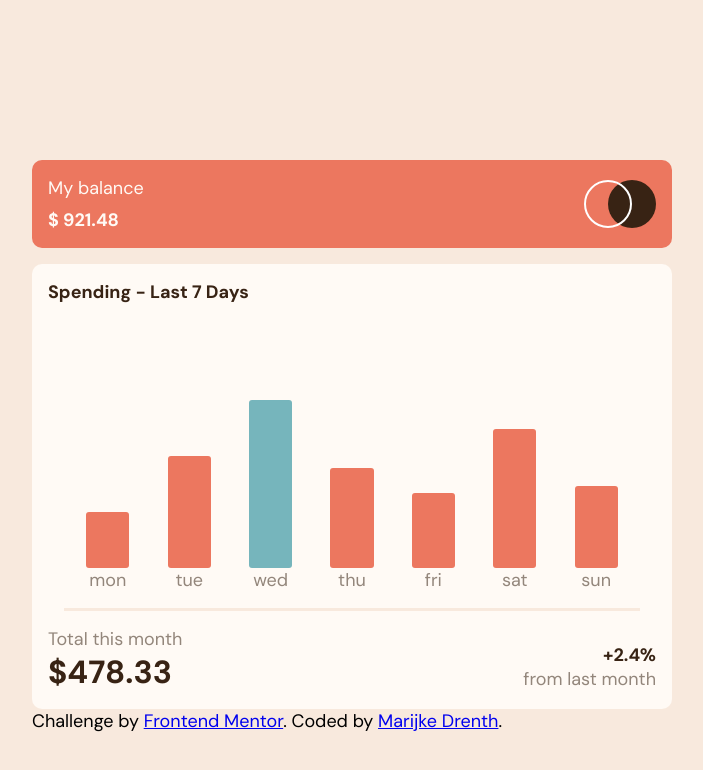
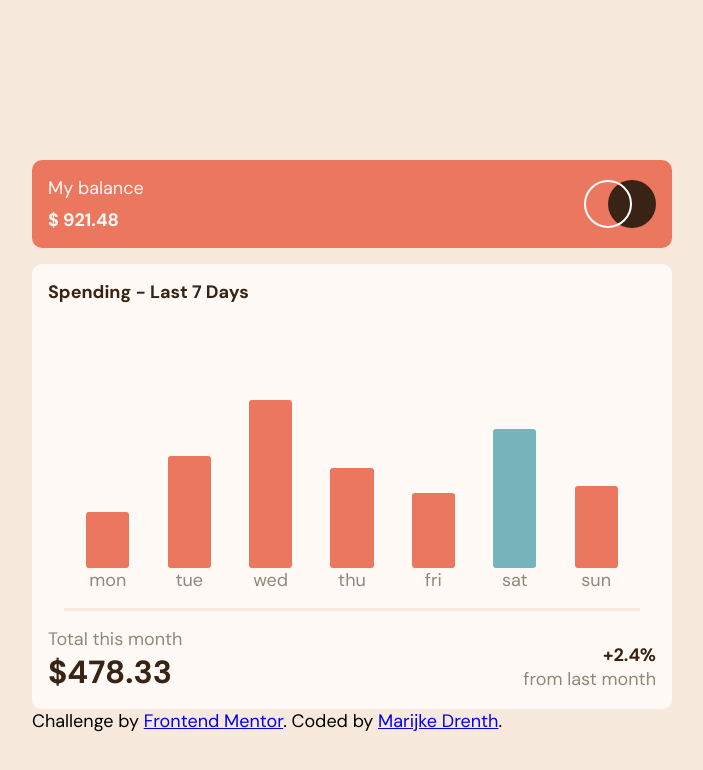
Before and after one commit to mldrenth/expenses_chart_component, a React (Create React App) app: page / in a window 1280 px wide. Shown: the top 770 px of the page, without its empty margins (288-991 px from the left). Built offline with nearby package versions, Linux system fonts and the light colour scheme.

Commit message:
Add today select functionality

```diff
--- a/src/components/Bar.tsx
+++ b/src/components/Bar.tsx
@@ -1,16 +1,17 @@
-import {useState} from 'react'
+import { useState } from 'react'
 import '../styles/components/Bar.scss'
-import { SpendingProps } from '../interfaces'
+import { SpendingPropsCurrent } from '../interfaces'
 
-const Bar = ({ day, amount }: SpendingProps) => {
+const Bar = ({ day, amount, isCurrent }: SpendingPropsCurrent) => {
     const [showTooltip, setShowTooltip] = useState(false)
+
     let percentage: number = (amount / 52.36) * 100;
 
     const barStyle = {
         height: `${percentage}%`
     }
     return (
-        <div className='bar-container flex flex-column align-items-center' style={barStyle}>{showTooltip && <div className='bar-tooltip'>${amount}</div>}<div onMouseEnter={() => setShowTooltip(true)} onMouseLeave={() => setShowTooltip(false)} className={amount === 52.36? 'bar bar--max' : 'bar'}></div><p className='text-medium-brown'>{day}</p></div>
+        <div className='bar-container flex flex-column align-items-center' style={barStyle}>{showTooltip && <div className='bar-tooltip'>${amount}</div>}<div onMouseEnter={() => setShowTooltip(true)} onMouseLeave={() => setShowTooltip(false)} className={isCurrent ? 'bar bar--today' : 'bar'}></div><p className='text-medium-brown'>{day}</p></div>
     )
 }
 
--- a/src/components/SpendingOverview.tsx
+++ b/src/components/SpendingOverview.tsx
@@ -9,10 +9,17 @@ import Bar from './Bar';
 
 const SpendingOverview = () => {
     const [weeklySpending, setWeeklySpending] = useState<SpendingProps[]>(data)
+    const daysOfTheWeek = new Map<number, string>([[1, "mon"],[2, "tue"],[3, "wed"],[4, "thu"],[5, "fri"],[6, "sat"],[7, "sun"]])
+    const dayOfWeekDigit: number = new Date().getDay()
+
+    const isCurrentDay = (day: string): boolean => {
+        let currentDayOfWeek = daysOfTheWeek.get(dayOfWeekDigit)
+        return day === currentDayOfWeek
+    }
 
     const bars = () => {
         return weeklySpending.map(entry => {
-            return <Bar day={entry.day} amount={entry.amount} />
+            return <Bar day={entry.day} amount={entry.amount} isCurrent={isCurrentDay(entry.day)} />
         })
     }
 
--- a/src/interfaces.ts
+++ b/src/interfaces.ts
@@ -3,3 +3,7 @@ export interface SpendingProps {
     day: string
     amount: number
 }
+
+export interface SpendingPropsCurrent extends SpendingProps {
+    isCurrent: boolean
+}
--- a/src/styles/components/Bar.scss
+++ b/src/styles/components/Bar.scss
@@ -18,11 +18,11 @@
     background-color: lighten($color: variables.$primaryRed, $amount: 10%);
 }
 
-.bar--max {
+.bar--today {
     background-color: variables.$primaryCyan;
 }
 
-.bar--max:hover {
+.bar--today:hover {
     background-color: lighten($color: variables.$primaryCyan, $amount: 10%);
 }
 
```
